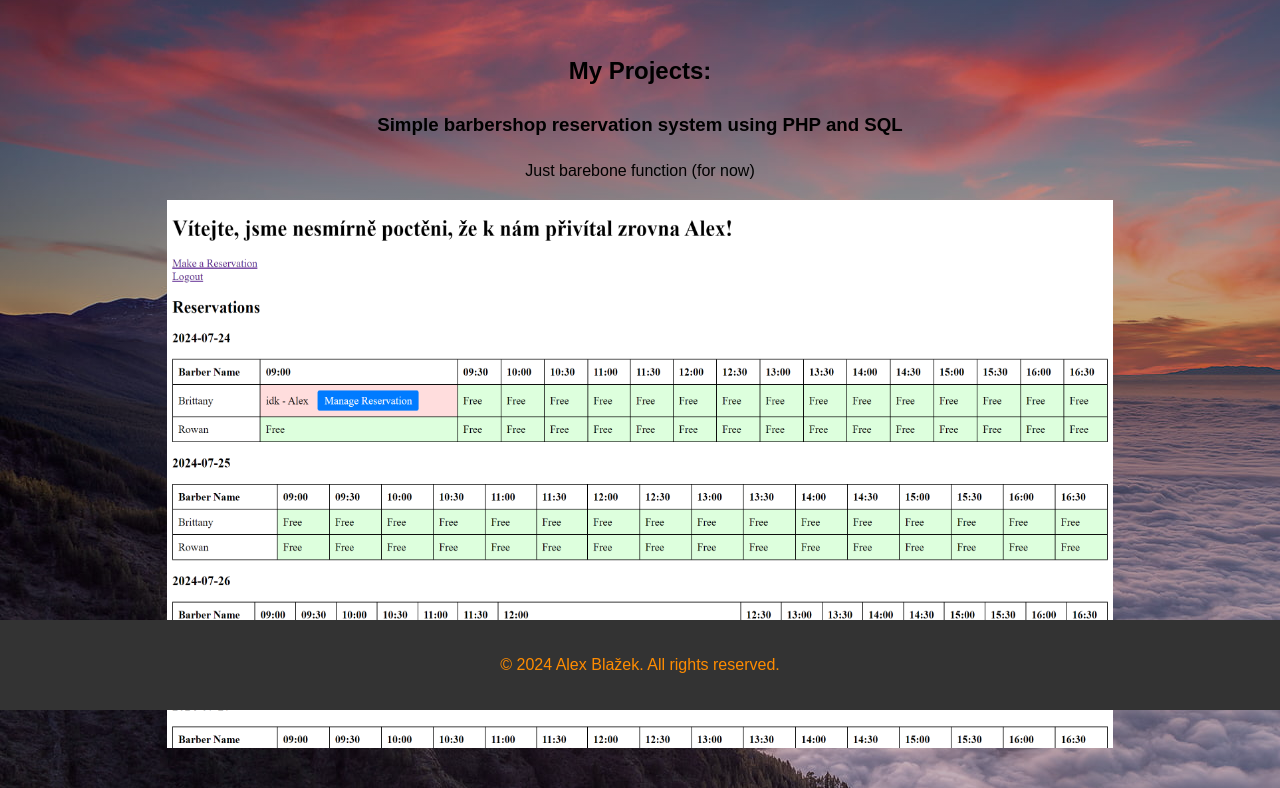
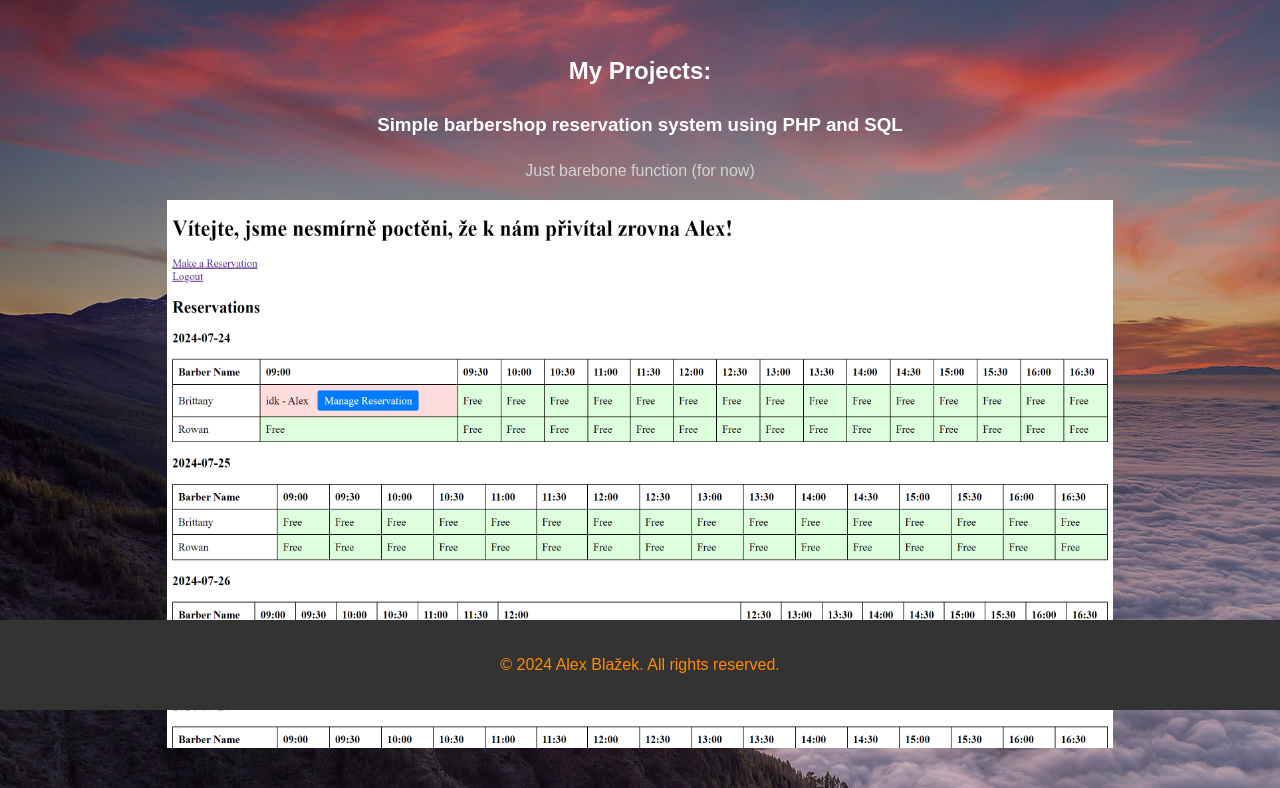
Before and after one commit to BlazaAlex/blazaalex.github.io, a PHP site: page /portfolio.html in a window 1280 px wide. Shown: the part 90-878 px from the top of the page. Run offline with PHP 8.4, Linux system fonts and the light colour scheme.

Commit message:
barvy adjustment

```diff
--- a/portfolio.html
+++ b/portfolio.html
@@ -18,7 +18,7 @@
         </ul>
     </nav>
 </header>
-<section>
+<section class="portfolio">
 <h1>My Projects:</h1>
 <h3>Simple barbershop reservation system using PHP and SQL</h3>
 <p>Just barebone function (for now)</p>
--- a/style.css
+++ b/style.css
@@ -156,3 +156,11 @@ body {
 .peptalk a {
     color: greenyellow;
 }
+
+.portfolio {
+    color: white;
+}
+
+.portfolio p {
+    color: lightgray;
+}
```
